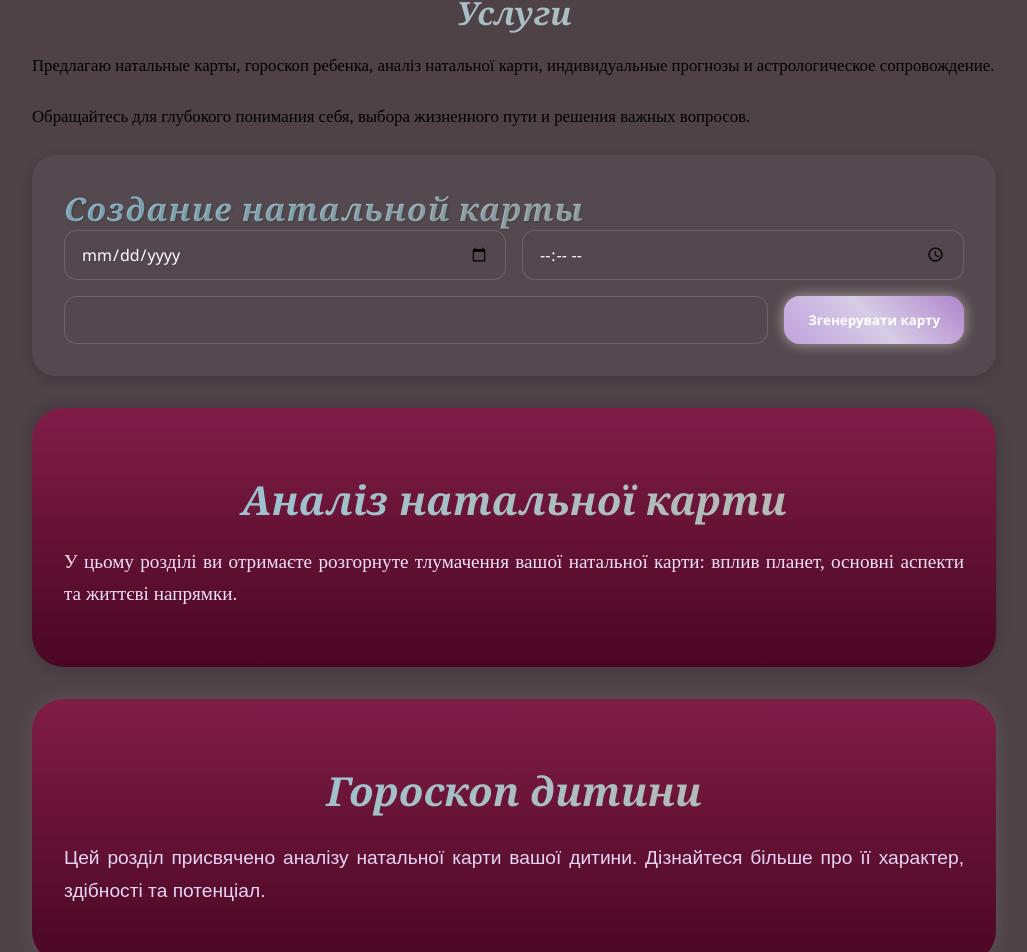
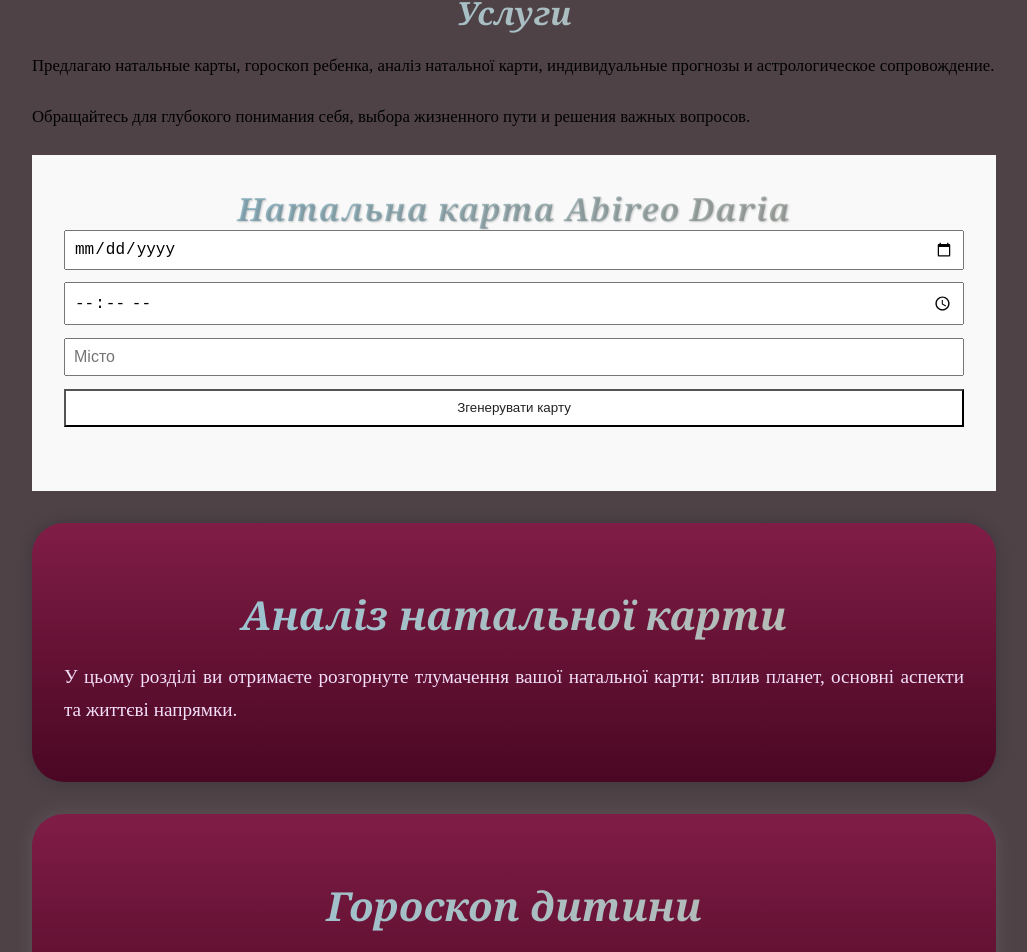
Before and after one commit to co-forester/react-astro-app, a React (Create React App) app in the folder frontend/: page /App/home in a window 1280 px wide. Shown: the part 824-1776 px from the top of the page, without its empty margins (126-1153 px from the left). Built offline with nearby package versions, Linux system fonts and the light colour scheme; no server answers.

Commit message:
аиаиа

```diff
--- a/frontend/src/components/GenerateChart/GenerateChartForm.module.css
+++ b/frontend/src/components/GenerateChart/GenerateChartForm.module.css
@@ -1,149 +1,112 @@
-/* ================== Основні стилі ================== */
-.wrapper {
-  background-color: rgba(255, 255, 255, 0.04);
-  border-radius: 1.5rem;
+.wrapperLight {
+  background-color: #f9f9f9;
+  color: #222;
   padding: 2rem;
-  box-shadow: 0 4px 12px rgba(0, 0, 0, 0.15);
-  margin-bottom: 2rem;
-  transition: all 0.4s ease;
+  text-align: center;
+  transition: background 0.3s, color 0.3s;
+}
+
+.wrapperDark {
+  background-color: #111;
+  color: #eee;
+  padding: 2rem;
+  text-align: center;
+  transition: background 0.3s, color 0.3s;
 }
 
 .form {
   display: flex;
-  flex-wrap: wrap;
-  gap: 1rem;
-  justify-content: space-between;
+  flex-direction: column;
+  gap: 0.8rem;
+  margin-bottom: 2rem;
 }
 
 .input {
-  flex: 1 1 30%;
-  min-width: 150px;
-  padding: 0.75rem 1rem;
-  border: 1px solid rgba(255, 255, 255, 0.15);
-  border-radius: 0.8rem;
-  background: linear-gradient(180deg, rgba(68, 68, 68, 0.2), rgba(100, 50, 150, 0.05));
-  color: var(--text-dark);
-  font-family: var(--font-main);
+  padding: 0.5rem;
   font-size: 1rem;
-  transition: background-color 0.3s ease, border 0.3s ease;
-}
-
-.input::placeholder {
-  color: rgba(78, 78, 78, 0.5);
-}
-
-.input:focus {
-  border: 1px solid #801d46;
-  background-color: rgba(68, 68, 68, 0.3);
-  outline: none;
-}
-
-/* ================== Кнопки ================== */
-.buttonLight,
-.buttonDark {
-  padding: 0.75rem 1.5rem;
-  border: none;
-  color: white;
-  border-radius: 1rem;
-  font-family: var(--font-main);
-  font-weight: bold;
-  cursor: pointer;
-  position: relative;
-  overflow: hidden;
-  background-size: 300% 300%;
-  transition: transform 0.3s ease, box-shadow 0.3s ease, background 0.5s ease;
-  animation: gradientPulse 6s ease infinite, neonPulse 2s ease-in-out infinite;
 }
 
 .buttonLight {
-  background-image: linear-gradient(45deg, #a974d2, #d6cde6, #8b3eb2, #ffb3ff);
+  background-color: #fff;
+  color: #222;
+  padding: 0.6rem;
+  cursor: pointer;
+  transition: background 0.3s, color 0.3s;
 }
 
 .buttonDark {
-  background-image: linear-gradient(45deg, #790133, #aa2a70, #5c0a2c, #ff3eb2);
+  background-color: #222;
+  color: #fff;
+  padding: 0.6rem;
+  cursor: pointer;
+  transition: background 0.3s, color 0.3s;
 }
 
-/* Hover ефекти */
-.buttonLight:hover,
-.buttonDark:hover {
-  transform: translateY(-2px);
-  box-shadow: 0 0 15px rgba(255, 255, 255, 0.5), 0 0 25px rgba(255, 255, 255, 0.3);
-}
-
-/* Світіння по краю (неон) */
-.buttonLight::before,
-.buttonDark::before {
-  content: "";
-  position: absolute;
-  top: -2px;
-  left: -2px;
-  right: -2px;
-  bottom: -2px;
-  background: inherit;
-  z-index: -1;
-  filter: blur(10px);
-  opacity: 0.7;
-  border-radius: 1rem;
-  animation: neonPulse 2s ease-in-out infinite;
-}
-
-/* Спінер для кнопки завантаження */
-.buttonLoading::after {
-  content: "";
-  position: absolute;
-  top: 50%;
-  left: 50%;
-  width: 1rem;
-  height: 1rem;
-  border: 2px solid #fff;
-  border-top: 2px solid transparent;
-  border-radius: 50%;
-  transform: translate(-50%, -50%);
-  animation: spin 1s linear infinite;
-}
-
-/* ================== Анімації ================== */
-@keyframes gradientPulse {
-  0% { background-position: 0% 50%; }
-  25% { background-position: 50% 100%; }
-  50% { background-position: 100% 50%; }
-  75% { background-position: 50% 0%; }
-  100% { background-position: 0% 50%; }
-}
-
-@keyframes neonPulse {
-  0%, 100% { box-shadow: 0 0 5px rgba(255, 255, 255, 0.3); }
-  50% { box-shadow: 0 0 25px rgba(255, 255, 255, 0.8); }
-}
-
-@keyframes spin {
-  0% { transform: translate(-50%, -50%) rotate(0deg); }
-  100% { transform: translate(-50%, -50%) rotate(360deg); }
-}
-
-/* ================== Інші стилі ================== */
 .error {
-  color: #ff6b6b;
-  font-weight: 500;
-  margin-top: 1rem;
-  text-align: center;
-}
-
-.result {
-  margin-top: 2rem;
-  text-align: center;
-}
-
-.image {
-  max-width: 100%;
-  border-radius: 1rem;
-  box-shadow: 0 2px 12px rgba(0, 0, 0, 0.4);
+  color: red;
   margin-top: 1rem;
 }
 
-.title {
-  font-size: 1.3rem;
+.chartWrapper {
+  display: flex;
+  justify-content: center;
+  margin-top: 2rem;
+}
+
+.chartCircle {
+  position: relative;
+  width: 400px;
+  height: 400px;
+  border-radius: 50%;
+  overflow: hidden;
+  display: flex;
+  justify-content: center;
+  align-items: center;
+  border: 3px solid #888;
+  animation: fadeIn 0.5s ease-in-out;
+}
+
+.chartImage {
+  width: 100%;
+  height: 100%;
+  object-fit: cover;
+  opacity: 0;
+  animation: fadeIn 0.8s forwards 0.2s;
+}
+
+.logoCircle {
+  position: absolute;
+  width: 120px;
+  height: 120px;
+  border-radius: 50%;
+  background: rgba(255, 255, 255, 0.8);
+  display: flex;
+  justify-content: center;
+  align-items: center;
   font-weight: bold;
-  margin-bottom: 0.5rem;
-  font-family: var(--font-deco);
+  font-size: 1rem;
+  text-align: center;
+  pointer-events: none;
+  opacity: 0;
+  animation: fadeIn 0.8s forwards 0.4s;
+  transition: transform 0.3s ease, box-shadow 0.3s ease;
 }
+
+.logoCircle:hover {
+  transform: scale(1.1) translateY(-5px);
+  box-shadow: 0 8px 20px rgba(0, 0, 0, 0.2);
+  pointer-events: auto; /* дозволяє hover */
+}
+
+.logoLight {
+  color: #222;
+}
+
+.logoDark {
+  color: #fff;
+}
+
+@keyframes fadeIn {
+  from { opacity: 0; transform: scale(0.95); }
+  to { opacity: 1; transform: scale(1); }
+}
--- a/frontend/src/components/GenerateChart/GenerateChartForm.tsx
+++ b/frontend/src/components/GenerateChart/GenerateChartForm.tsx
@@ -1,6 +1,5 @@
 import React, { useState, useEffect } from 'react';
 import axios from 'axios';
-
 import css from './GenerateChartForm.module.css';
 import { themeActions } from '../../redux/slices/themeSlice';
 import { useAppDispatch, useAppSelector } from '../../hooks/reduxHook';
@@ -14,23 +13,17 @@ interface FormData {
 const GenerateChartForm: React.FC = () => {
   const theme = useAppSelector((state) => state.theme.theme);
   const [form, setForm] = useState<FormData>({ date: '', time: '', place: '' });
-  const [imageUrl, setImageUrl] = useState<string | null>(null);
+  const [chartImg, setChartImg] = useState<string | null>(null);
+  const [loading, setLoading] = useState(false);
   const [error, setError] = useState<string | null>(null);
   const dispatch = useAppDispatch();
 
   useEffect(() => {
     const savedTheme = localStorage.getItem('theme');
-    if (savedTheme === 'light' || savedTheme === 'dark') {
-      dispatch(themeActions.setTheme(savedTheme === 'light'));
-    } else {
-      dispatch(themeActions.setTheme(true));
-    }
+    dispatch(themeActions.setTheme(savedTheme === 'light'));
   }, [dispatch]);
 
-  const API_URL = process.env.REACT_APP_API_URL || '';
-  if (!API_URL) {
-    console.warn('⚠️ REACT_APP_API_URL is not set!');
-  }
+  const API_URL = process.env.REACT_APP_API_URL || 'http://127.0.0.1:8080';
 
   const handleChange = (e: React.ChangeEvent<HTMLInputElement>) => {
     setForm({ ...form, [e.target.name]: e.target.value });
@@ -39,63 +32,47 @@ const GenerateChartForm: React.FC = () => {
   const handleSubmit = async (e: React.FormEvent) => {
     e.preventDefault();
     setError(null);
-    setImageUrl(null);
+    setChartImg(null);
+    setLoading(true);
 
     try {
-      const response = await axios.post(`${API_URL}/generate`, form);
-      const chartImageUrl = `${API_URL}${response.data.chart_image_url}`;
-      setImageUrl(chartImageUrl);
+      const response = await axios.post(`${API_URL}/generate`, form, { responseType: 'blob' });
+      const imageUrl = URL.createObjectURL(response.data);
+      setChartImg(imageUrl);
     } catch (err: any) {
-      const message = err?.response?.data?.error || 'Помилка запиту';
-      setError(message);
+      setError(err?.response?.data?.error || 'Помилка генерації карти');
+    } finally {
+      setLoading(false);
     }
   };
 
   return (
-    <div className={css.wrapper}>
-      <h1>Создание натальной карты</h1>
+    <div className={theme ? css.wrapperLight : css.wrapperDark}>
+      <h1>Натальна карта Abireo Daria</h1>
 
       <form onSubmit={handleSubmit} className={css.form}>
-        <input
-          name="date"
-          type="date"
-          value={form.date}
-          onChange={handleChange}
-          required
-          className={css.input}
-        />
-        <input
-          name="time"
-          type="time"
-          value={form.time}
-          onChange={handleChange}
-          required
-          className={css.input}
-        />
-        <input
-          name="place"
-          type="text"
-          value={form.place}
-          onChange={handleChange}
-          placeholder="Київ"
-          required
-          className={css.input}
-        />
+        <input name="date" type="date" value={form.date} onChange={handleChange} required className={css.input} />
+        <input name="time" type="time" value={form.time} onChange={handleChange} required className={css.input} />
+        <input name="place" type="text" value={form.place} onChange={handleChange} placeholder="Місто" required className={css.input} />
         <button type="submit" className={theme ? css.buttonLight : css.buttonDark}>
-          Згенерувати карту
+          {loading ? 'Генерація...' : 'Згенерувати карту'}
         </button>
       </form>
 
       {error && <p className={css.error}>{error}</p>}
 
-      {imageUrl && (
-        <div className={css.result}>
-          <h2 className={css.title}>Натальна карта</h2>
-          <img src={imageUrl} alt="Натальна карта" className={css.image} />
+      {chartImg && (
+        <div className={css.chartWrapper}>
+          <div className={css.chartCircle}>
+            <img src={chartImg} alt="Натальна карта" className={css.chartImage} />
+            <div className={theme ? `${css.logoCircle} ${css.logoLight}` : `${css.logoCircle} ${css.logoDark}`}>
+                       Abireo Daria
+            </div>
+          </div>
         </div>
       )}
     </div>
   );
 };
 
-export  {GenerateChartForm};
+export { GenerateChartForm };
```
Also changed, not shown: 1 other file (tests, documents, lock files or other folders).
